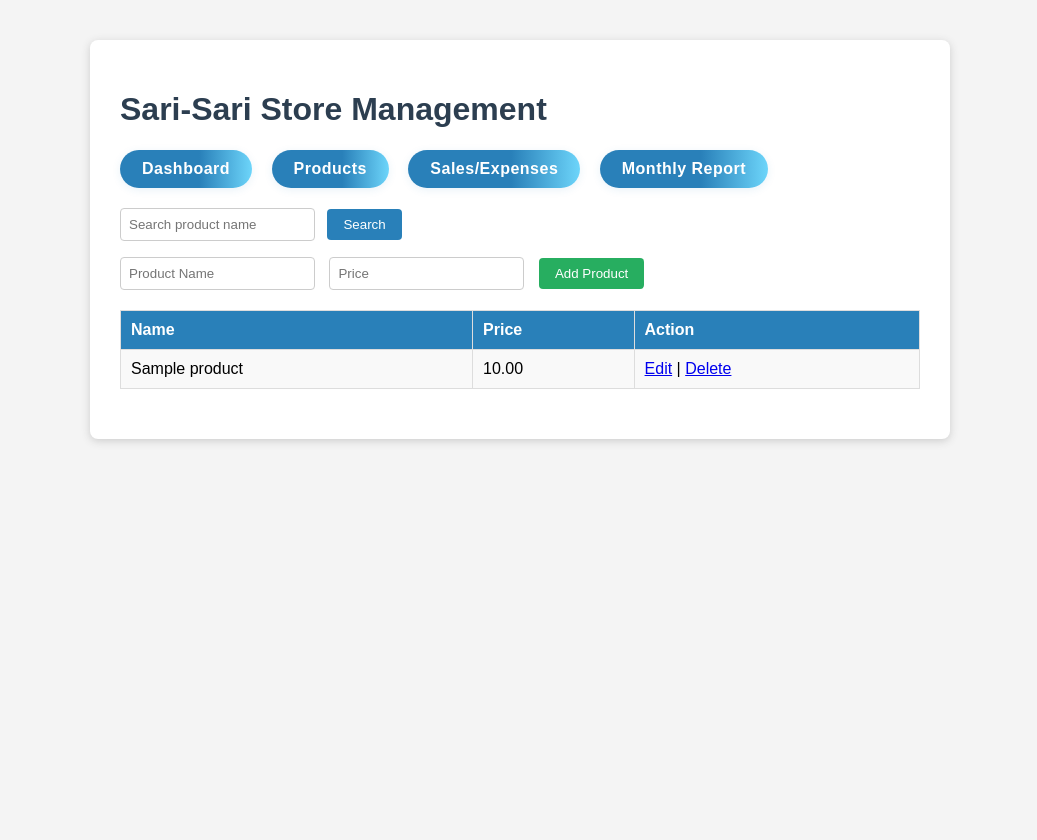
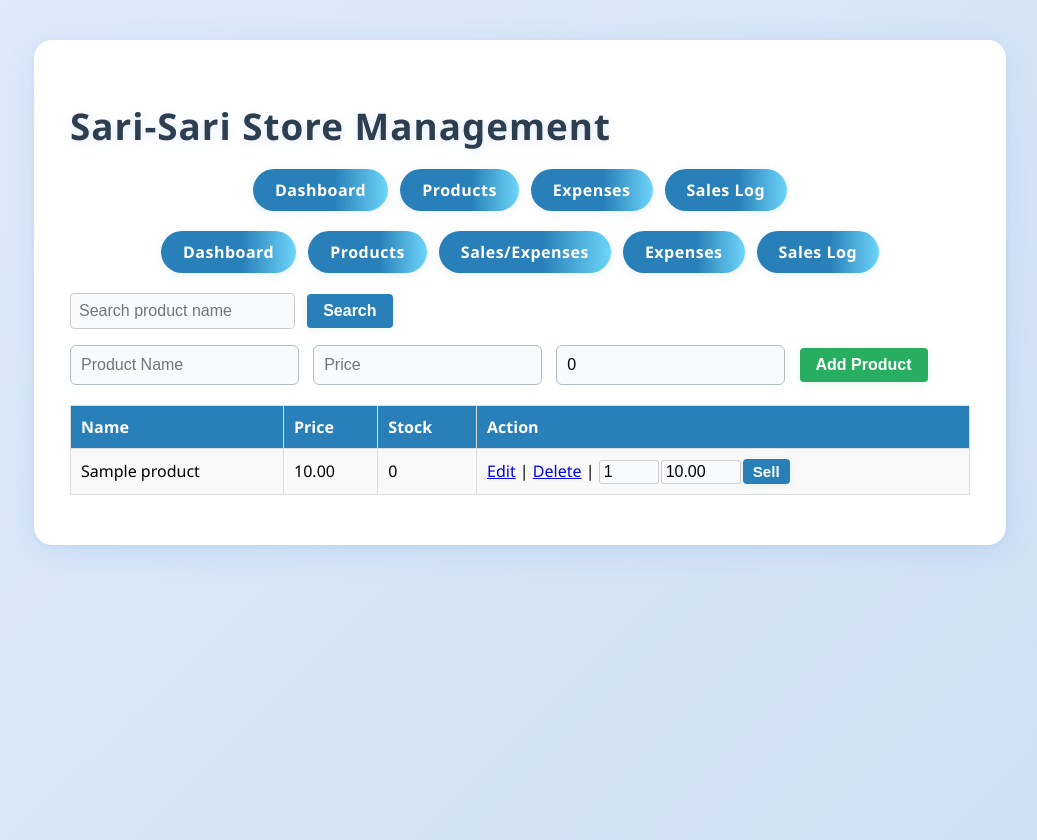
Before and after one commit to Kstevenplays/M-Store-Project, a PHP site: page / in a window 1280 px wide. Shown: the whole page, without its empty margins (120-1157 px from the left). Before the commit the page ends 443 px from the top, so only its background shows below. Run offline with PHP 8.4, Linux system fonts and the light colour scheme; tables that the repository leaves empty hold one stand-in row (values such as "Sample post").

Commit message:
need fixing

```diff
--- a/assets/styles.css
+++ b/assets/styles.css
@@ -26,13 +26,38 @@
 	background: #222c37 !important;
 	color: #e0e0e0 !important;
 }
-body { font-family: Arial, sans-serif; background: #f4f4f4; margin: 0; }
-.container { max-width: 800px; margin: 40px auto; background: #fff; padding: 30px; border-radius: 8px; box-shadow: 0 2px 8px #ccc; }
-h1 { color: #2c3e50; }
-.nav { margin-bottom: 20px; }
+body {
+	font-family: 'Segoe UI', Arial, sans-serif;
+	background: linear-gradient(135deg, #e0eafc 0%, #cfdef3 100%);
+	margin: 0;
+	min-height: 100vh;
+}
+.container {
+	max-width: 900px;
+	margin: 40px auto;
+	background: #fff;
+	padding: 36px 36px 30px 36px;
+	border-radius: 18px;
+	box-shadow: 0 6px 32px 0 rgba(41,128,185,0.10), 0 1.5px 4px 0 rgba(41,128,185,0.08);
+	position: relative;
+}
+h1 {
+	color: #2c3e50;
+	font-size: 2.3em;
+	letter-spacing: 1px;
+	margin-bottom: 18px;
+	text-shadow: 0 2px 8px #e0eafc;
+}
+.nav {
+	margin-bottom: 20px;
+	display: flex;
+	flex-wrap: wrap;
+	justify-content: center;
+	align-items: center;
+	gap: 12px;
+}
 .nav a {
 	display: inline-block;
-	margin-right: 15px;
 	text-decoration: none;
 	color: #fff;
 	background: linear-gradient(90deg, #2980b9 60%, #6dd5fa 100%);
@@ -59,9 +84,38 @@ th, td { border: 1px solid #ddd; padding: 10px; text-align: left; }
 th { background: #2980b9; color: #fff; }
 tr:nth-child(even) { background: #f9f9f9; }
 form { margin-bottom: 20px; }
-input[type="text"], input[type="number"] { padding: 8px; margin-right: 10px; border: 1px solid #ccc; border-radius: 4px; }
-input[type="submit"] { background: #27ae60; color: #fff; border: none; padding: 8px 16px; border-radius: 4px; cursor: pointer; }
-input[type="submit"]:hover { background: #219150; }
+
+input[type="text"], input[type="number"] {
+	padding: 10px;
+	margin-right: 10px;
+	border: 1.5px solid #b2bec3;
+	border-radius: 6px;
+	font-size: 1em;
+	transition: border 0.2s, box-shadow 0.2s;
+	outline: none;
+	background: #f8fafc;
+}
+input[type="text"]:focus, input[type="number"]:focus {
+	border: 1.5px solid #2980b9;
+	box-shadow: 0 0 0 2px #6dd5fa44;
+}
+input[type="submit"] {
+	background: linear-gradient(90deg, #27ae60 60%, #6dd5fa 100%);
+	color: #fff;
+	border: none;
+	padding: 10px 22px;
+	border-radius: 25px;
+	cursor: pointer;
+	font-weight: bold;
+	font-size: 1em;
+	box-shadow: 0 2px 8px rgba(39,174,96,0.10);
+	transition: background 0.2s, box-shadow 0.2s, transform 0.1s;
+}
+input[type="submit"]:hover {
+	background: linear-gradient(90deg, #219150 60%, #48c6ef 100%);
+	box-shadow: 0 4px 16px rgba(39,174,96,0.18);
+	transform: translateY(-2px) scale(1.04);
+}
 
 /* Dashboard styles */
 .dashboard-cards {
@@ -72,10 +126,15 @@ input[type="submit"]:hover { background: #219150; }
 .card {
 	flex: 1;
 	background: #f1f8e9;
-	border-radius: 8px;
-	box-shadow: 0 1px 4px #ccc;
-	padding: 30px;
+	border-radius: 14px;
+	box-shadow: 0 4px 18px #b2bec366, 0 1.5px 4px #b2bec344;
+	padding: 36px 20px 30px 20px;
 	text-align: center;
+	transition: box-shadow 0.2s, transform 0.1s;
+}
+.card:hover {
+	box-shadow: 0 8px 32px #2980b944, 0 3px 8px #b2bec344;
+	transform: translateY(-2px) scale(1.03);
 }
 .card h2 {
 	font-size: 2.5em;
--- a/dashboard.php
+++ b/dashboard.php
@@ -15,8 +15,8 @@ include 'includes/db.php';
         <div class="nav">
             <a href="dashboard.php">Dashboard</a>
             <a href="index.php">Products</a>
-            <a href="sales.php">Sales/Expenses</a>
-            <a href="monthly_report.php">Monthly Report</a>
+            <a href="expenses.php">Expenses</a>
+            <a href="sales_log.php">Sales Log</a>
             <button id="darkModeToggle" class="btn" style="float:right;">🌙 Dark Mode</button>
         </div>
         <script>
--- a/includes/logic.php
+++ b/includes/logic.php
@@ -4,9 +4,10 @@ if ($_SERVER['REQUEST_METHOD'] === 'POST') {
     if (isset($_POST['add_product'])) {
         $name = $_POST['product_name'];
         $price = $_POST['product_price'];
+        $stock = isset($_POST['product_stock']) ? (int)$_POST['product_stock'] : 0;
         if ($name && $price) {
-            $stmt = $conn->prepare('INSERT INTO products (name, price) VALUES (?, ?)');
-            $stmt->bind_param('sd', $name, $price);
+            $stmt = $conn->prepare('INSERT INTO products (name, price, stock) VALUES (?, ?, ?)');
+            $stmt->bind_param('sdi', $name, $price, $stock);
             $stmt->execute();
         }
     }
@@ -14,10 +15,26 @@ if ($_SERVER['REQUEST_METHOD'] === 'POST') {
         $id = $_POST['product_id'];
         $name = $_POST['product_name'];
         $price = $_POST['product_price'];
+        $stock = isset($_POST['product_stock']) ? (int)$_POST['product_stock'] : 0;
         if ($id && $name && $price) {
-            $stmt = $conn->prepare('UPDATE products SET name=?, price=? WHERE id=?');
-            $stmt->bind_param('sdi', $name, $price, $id);
+            $stmt = $conn->prepare('UPDATE products SET name=?, price=?, stock=? WHERE id=?');
+            $stmt->bind_param('sdii', $name, $price, $stock, $id);
             $stmt->execute();
+        }
+    }
+    // Handle product sale
+    if (isset($_POST['sell_product'])) {
+        $product_id = $_POST['sell_product_id'];
+        $quantity = max(1, (int)$_POST['sell_quantity']);
+        $sale_price = (float)$_POST['sell_price'];
+        if ($product_id && $quantity && $sale_price >= 0) {
+            $stmt = $conn->prepare('INSERT INTO sales (product_id, quantity, sale_price) VALUES (?, ?, ?)');
+            $stmt->bind_param('iid', $product_id, $quantity, $sale_price);
+            $stmt->execute();
+            // Decrease stock
+            $stmt2 = $conn->prepare('UPDATE products SET stock = stock - ? WHERE id = ? AND stock >= ?');
+            $stmt2->bind_param('iii', $quantity, $product_id, $quantity);
+            $stmt2->execute();
         }
     }
 }
--- a/includes/products.php
+++ b/includes/products.php
@@ -7,6 +7,13 @@ if (isset($_GET['edit'])) {
 }
 // Search form
 ?>
+<div class="nav">
+    <a href="dashboard.php">Dashboard</a>
+    <a href="index.php">Products</a>
+    <a href="sales.php">Sales/Expenses</a>
+    <a href="expenses.php">Expenses</a>
+    <a href="sales_log.php">Sales Log</a>
+</div>
 <form method="get" style="margin-bottom: 16px;">
     <input type="text" name="search" placeholder="Search product name" value="<?php echo isset($_GET['search']) ? htmlspecialchars($_GET['search']) : ''; ?>" style="padding:8px; border:1px solid #ccc; border-radius:4px; margin-right:8px;">
     <input type="submit" value="Search" style="background:#2980b9; color:#fff; border:none; padding:8px 16px; border-radius:4px; cursor:pointer;">
@@ -15,6 +22,7 @@ if (isset($_GET['edit'])) {
     <input type="hidden" name="product_id" value="<?php echo isset($product) ? $product['id'] : ''; ?>">
     <input type="text" name="product_name" placeholder="Product Name" value="<?php echo isset($product) ? $product['name'] : ''; ?>" required>
     <input type="number" name="product_price" placeholder="Price" step="0.01" value="<?php echo isset($product) ? $product['price'] : ''; ?>" required>
+    <input type="number" name="product_stock" placeholder="Stock" min="0" value="<?php echo isset($product) ? (isset($product['stock']) ? $product['stock'] : 0) : 0; ?>" required>
     <?php if (isset($product)) { ?>
         <input type="submit" name="edit_product" value="Update Product" style="background:#e67e22; color:#fff; border:none; padding:8px 16px; border-radius:4px; cursor:pointer; margin-right:8px;">
         <a href="index.php<?php echo isset($_GET['search']) ? '?search=' . urlencode($_GET['search']) : ''; ?>" style="background:#7f8c8d; color:#fff; padding:8px 16px; border-radius:4px; text-decoration:none;">Cancel</a>
@@ -23,7 +31,7 @@ if (isset($_GET['edit'])) {
     <?php } ?>
 </form>
 <table>
-    <tr><th>Name</th><th>Price</th><th>Action</th></tr>
+    <tr><th>Name</th><th>Price</th><th>Stock</th><th>Action</th></tr>
     <?php
     $search = isset($_GET['search']) ? $conn->real_escape_string($_GET['search']) : '';
     $query = $search ? "SELECT * FROM products WHERE name LIKE '%$search%'" : 'SELECT * FROM products';
@@ -32,7 +40,18 @@ if (isset($_GET['edit'])) {
         echo '<tr>';
         echo '<td>' . htmlspecialchars($row['name']) . '</td>';
         echo '<td>' . number_format($row['price'], 2) . '</td>';
-        echo '<td><a href="?edit=' . $row['id'] . ( $search ? '&search=' . urlencode($search) : '' ) . '">Edit</a> | <a href="?delete=' . $row['id'] . ( $search ? '&search=' . urlencode($search) : '' ) . '" onclick="return confirm(\'Are you sure you want to delete this product?\')">Delete</a></td>';
+        echo '<td>' . (isset($row['stock']) ? (int)$row['stock'] : 0) . '</td>';
+        echo '<td>';
+        echo '<a href="?edit=' . $row['id'] . ( $search ? '&search=' . urlencode($search) : '' ) . '">Edit</a> | ';
+        echo '<a href="?delete=' . $row['id'] . ( $search ? '&search=' . urlencode($search) : '' ) . '" onclick="return confirm(\'Are you sure you want to delete this product?\')">Delete</a> | ';
+        // Sell form
+        echo '<form method="post" style="display:inline; margin:0; padding:0;" onsubmit="return confirm(\'Record this sale?\')">';
+        echo '<input type="hidden" name="sell_product_id" value="' . $row['id'] . '">';
+        echo '<input type="number" name="sell_quantity" min="1" value="1" style="width:50px; padding:2px 4px; margin-right:2px; border-radius:3px; border:1px solid #ccc;">';
+        echo '<input type="number" name="sell_price" min="0" step="0.01" value="' . $row['price'] . '" style="width:70px; padding:2px 4px; margin-right:2px; border-radius:3px; border:1px solid #ccc;">';
+        echo '<input type="submit" name="sell_product" value="Sell" style="background:#2980b9; color:#fff; border:none; padding:4px 10px; border-radius:4px; cursor:pointer; font-size:0.95em;">';
+        echo '</form>';
+        echo '</td>';
         echo '</tr>';
     }
     ?>
--- a/index.php
+++ b/index.php
@@ -17,8 +17,8 @@ include 'includes/logic.php';
         <div class="nav">
             <a href="dashboard.php">Dashboard</a>
             <a href="index.php">Products</a>
-            <a href="sales.php">Sales/Expenses</a>
-            <a href="monthly_report.php">Monthly Report</a>
+            <a href="expenses.php">Expenses</a>
+            <a href="sales_log.php">Sales Log</a>
         </div>
         <?php include 'includes/products.php'; ?>
     </div>
--- a/monthly_report.php
+++ b/monthly_report.php
@@ -15,8 +15,8 @@ include 'includes/db.php';
         <div class="nav">
             <a href="dashboard.php">Dashboard</a>
             <a href="index.php">Products</a>
-            <a href="sales.php">Sales/Expenses</a>
-            <a href="monthly_report.php">Monthly Report</a>
+            <a href="expenses.php">Expenses</a>
+            <a href="sales_log.php">Sales Log</a>
         </div>
         <form method="get" style="margin-bottom: 20px;">
             <label for="month">Select Month:</label>
```
Also changed, not shown: expenses.php (added, +51 -0 lines), includes/expenses_table.sql (added, +7 -0 lines), includes/sales_table.sql (added, +12 -0 lines), sales.php (+4 -4 lines), sales_log.php (added, +41 -0 lines).
